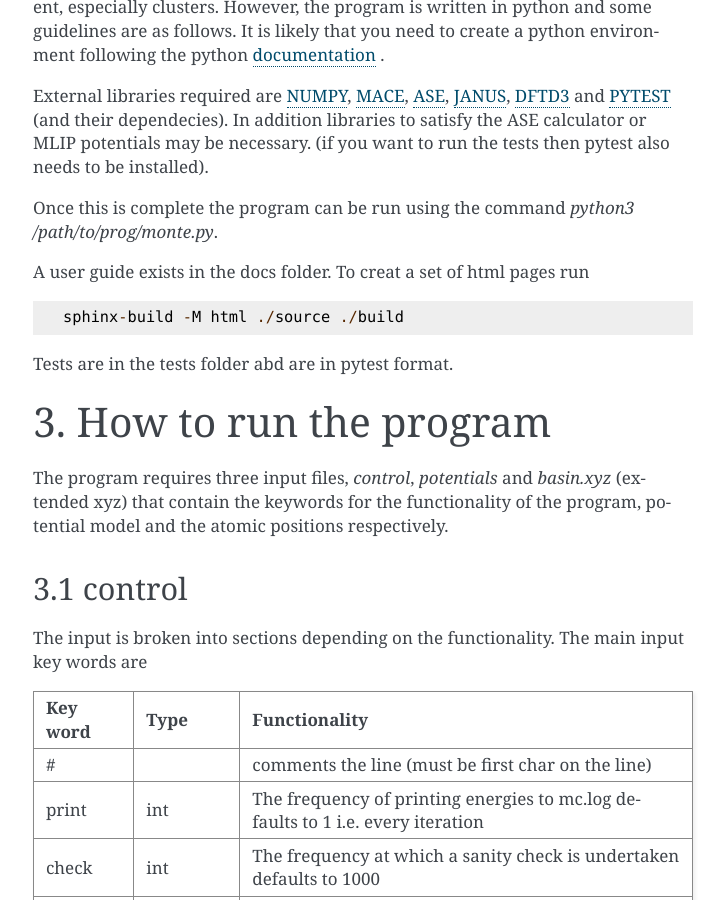
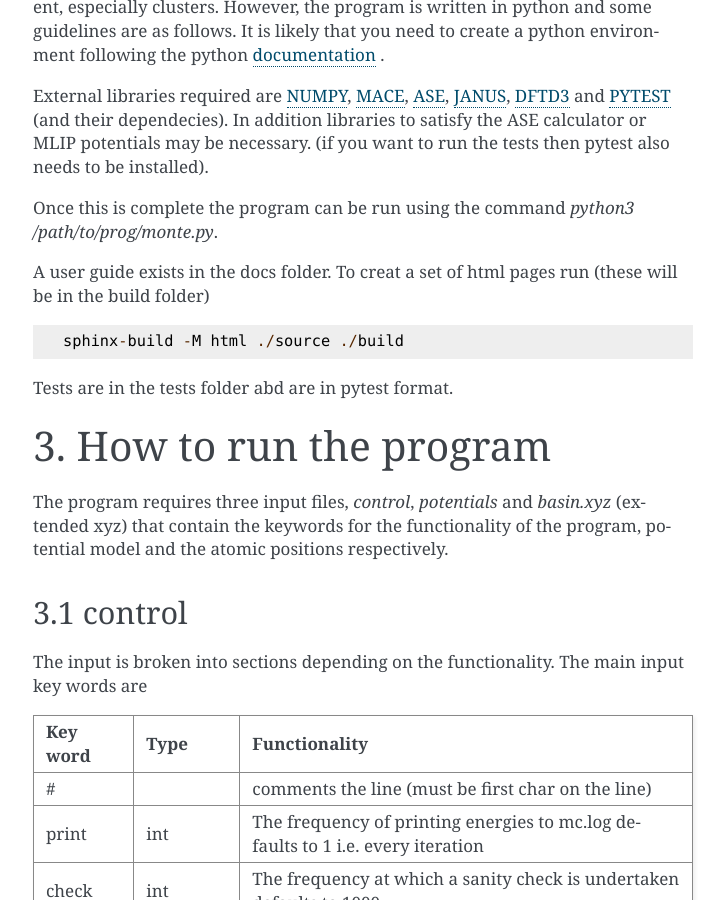
Before and after one commit to CCP-NC/pymc-nmr, a Sphinx documentation site: the page built from docs/source/UserGuide.rst, in a window 1280 px wide and 900 px high, scrolled down 1784 px. Shown: the whole window, without its empty margins (387-1112 px from the left). Built offline with Sphinx 7.4.7, drawn with Linux system fonts in a browser that asks for light colours.

Commit message:
doc update

```diff
--- a/docs/source/UserGuide.rst
+++ b/docs/source/UserGuide.rst
@@ -70,7 +70,7 @@ or MLIP potentials may be necessary. (if you want to run the tests then pytest a
 
 Once this is complete the program can be run using the command *python3 /path/to/prog/monte.py*.
 
-A user guide exists in the docs folder. To creat a set of html pages run ::
+A user guide exists in the docs folder. To creat a set of html pages run (these will be in the build folder) ::
 
    sphinx-build -M html ./source ./build
 
```
